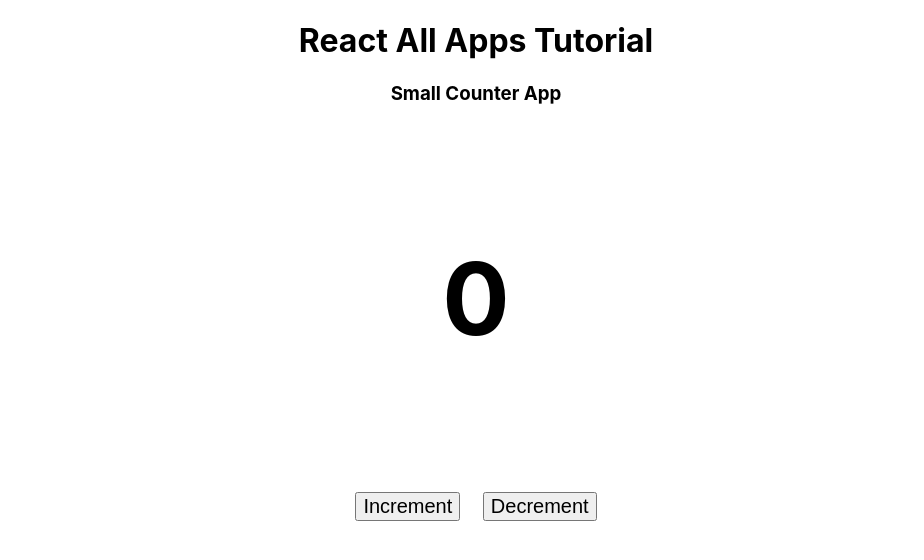
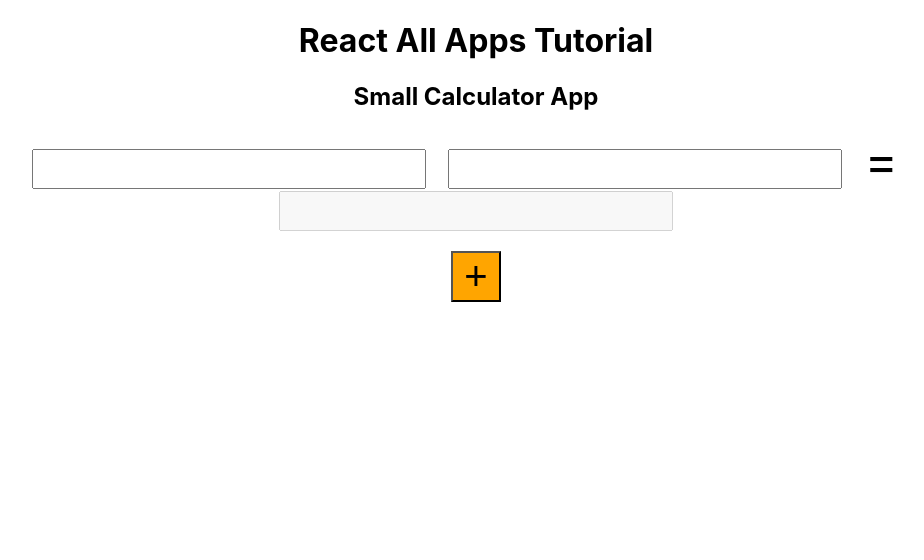
Before and after one commit to gitcoder-23/react-todo-app-tutorial, a React (Create React App) app: page / in a window 1280 px wide. Shown: the top 560 px of the page, without its empty margins (164-1088 px from the left). Built offline with nearby package versions, Linux system fonts and the light colour scheme.

Commit message:
small calculator started

```diff
--- a/src/App.js
+++ b/src/App.js
@@ -7,6 +7,7 @@ import CreateTodo from './pages/todoApp/CreateTodo';
 import Counter from './pages/otherApp/Counter';
 import SmallCalculator from './pages/otherApp/SmallCalculator';
 import SmallCounterApp from './pages/miniAps/SmallCounterApp';
+import SmallCalculatorApp from './pages/miniAps/SmallCalculatorApp';
 
 function App() {
   return (
@@ -14,7 +15,8 @@ function App() {
       <div className="App">
         <h1>React All Apps Tutorial</h1>
         <Routes>
-          <Route exact path="/" element={<SmallCounterApp />} />
+          <Route exact path="/" element={<SmallCalculatorApp />} />
+          <Route exact path="/small_count" element={<SmallCounterApp />} />
           <Route exact path="/home" element={<HomePage />} />
           <Route exact path="/calculator" element={<SmallCalculator />} />
           <Route exact path="/counter" element={<Counter />} />
--- /dev/null
+++ b/src/pages/miniAps/SmallCalculatorApp.js
@@ -0,0 +1,69 @@
+import React, { useState } from 'react';
+
+const SmallCalculatorApp = () => {
+  const [fnumber, setFnumber] = useState('');
+  const [lnumber, setLnumber] = useState('');
+  const [result, setResult] = useState('');
+
+  const onPlus = () => {
+    let plusValue = parseInt(fnumber) + parseInt(lnumber);
+    console.log('plusValue-->', plusValue);
+    setResult(plusValue);
+    // Blank after 3sec
+    setTimeout(() => {
+      setFnumber('');
+      setLnumber('');
+      setResult('');
+    }, 3000);
+  };
+
+  console.log('fnumber-lnumber-->', fnumber, lnumber);
+
+  return (
+    <>
+      <div>
+        <h2>Small Calculator App</h2>
+        <div style={{ marginBottom: 20 }}>
+          <input
+            type="text"
+            name="fnumber"
+            id="fnumber"
+            style={{ fontSize: 30 }}
+            value={fnumber}
+            onChange={(e) => setFnumber(e.target.value)}
+          />{' '}
+          &nbsp;&nbsp;&nbsp;&nbsp;
+          <input
+            type="text"
+            name="lnumber"
+            id="lnumber"
+            style={{ fontSize: 30 }}
+            value={lnumber}
+            onChange={(e) => setLnumber(e.target.value)}
+          />{' '}
+          &nbsp;&nbsp;&nbsp;&nbsp;
+          <span style={{ fontSize: 50 }}>=</span> &nbsp;&nbsp;&nbsp;&nbsp;
+          <input
+            type="text"
+            name="lnumber"
+            id="lnumber"
+            disabled
+            value={result}
+            style={{ fontSize: 30 }}
+          />{' '}
+        </div>
+        <div>
+          <button
+            type="button"
+            onClick={() => onPlus()}
+            style={{ fontSize: 40, backgroundColor: 'orange', width: 50 }}
+          >
+            +
+          </button>
+        </div>
+      </div>
+    </>
+  );
+};
+
+export default SmallCalculatorApp;
```
